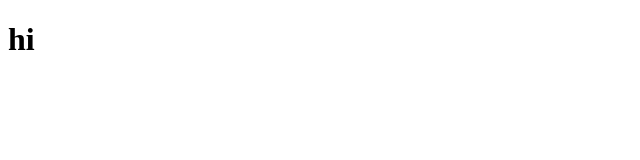
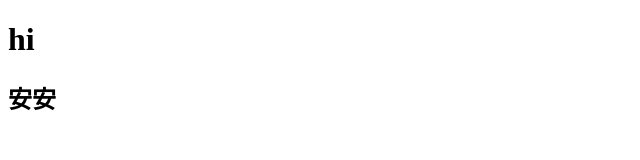
Before and after one commit to teresa1030/js, a plain HTML site: page index.html in a window 1280 px wide. Shown: the whole page, without its empty margins (0-640 px from the left). Drawn offline with Linux system fonts and the light colour scheme.

Commit message:
新增 安安

```diff
--- a/index.html
+++ b/index.html
@@ -9,5 +9,6 @@
 </head>
 <body>
     <h1>hi</h1>
+    <h2>安安</h2>
 </body>
 </html>
```
